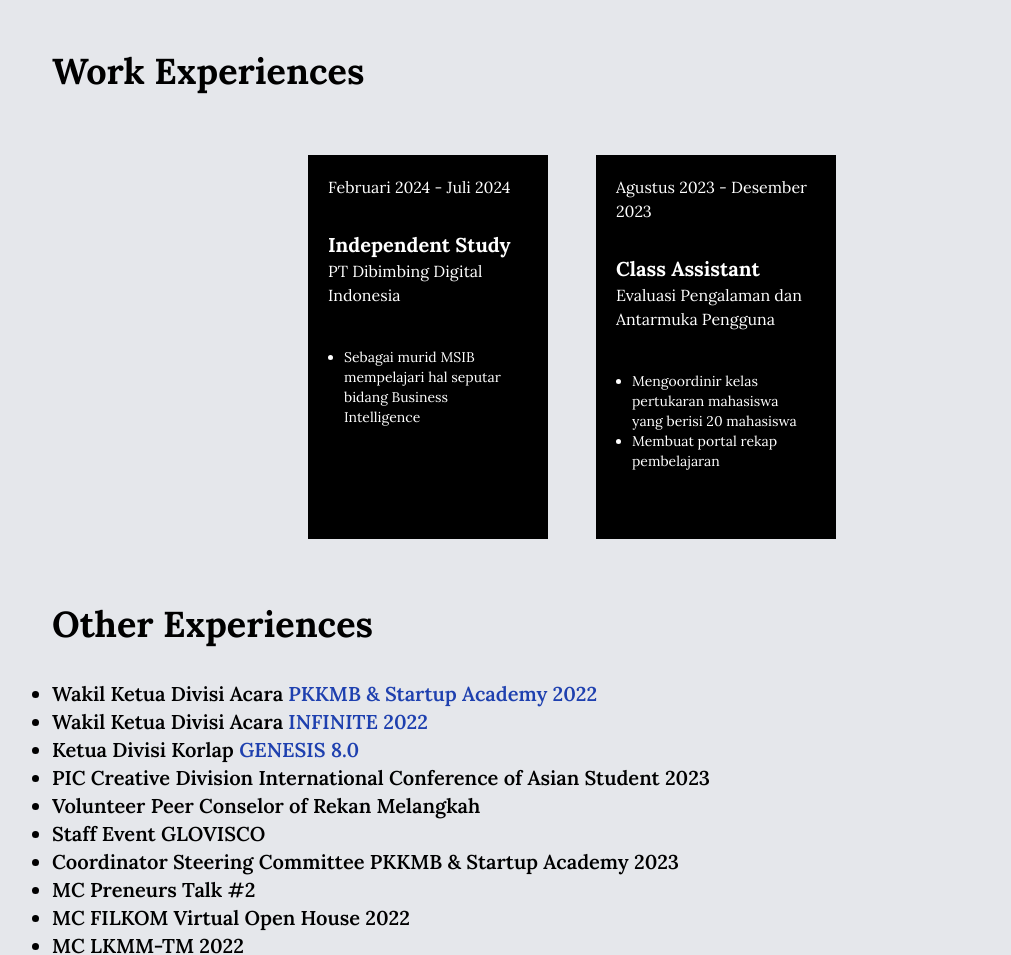
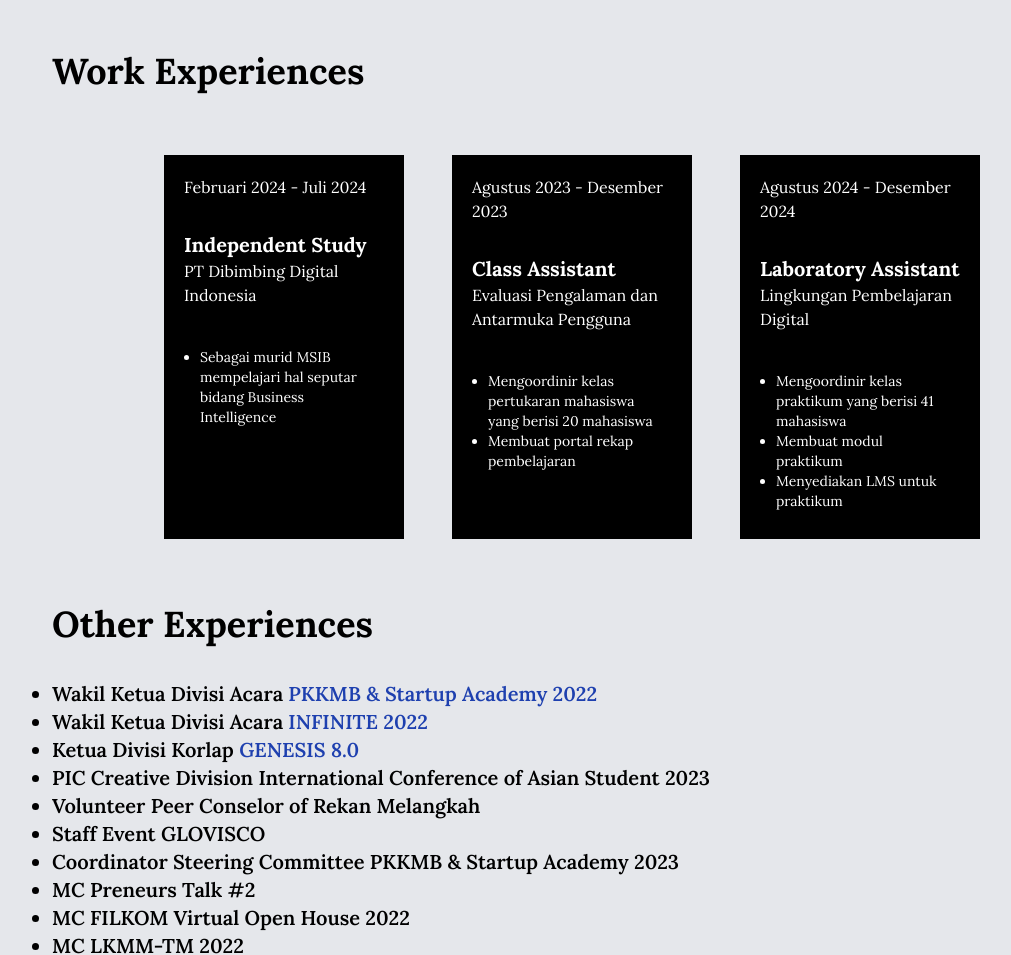
Before and after one commit to dhikasat/dhikasat.github.io, a plain HTML site: page index.html in a window 1280 px wide. Shown: the part 2159-3114 px from the top of the page, without its empty margins (44-1055 px from the left). Drawn offline with nearby package versions, Linux system fonts and the light colour scheme.

Commit message:
Update index.html

```diff
--- a/index.html
+++ b/index.html
@@ -228,6 +228,21 @@
             </ul>
           </div>
         </div>
+
+        <div
+          class="card bg-black w-96 sm:w-60 sm:h-96 sm:mr-12 mb-12 text-white p-5 hover:bg-blue-800 transition duration-0 hover:duration-200"
+        >
+          <h4>Agustus 2024 - Desember 2024</h4>
+          <h1 class="text-xl font-bold pt-8">Laboratory Assistant</h1>
+          <h2>Lingkungan Pembelajaran Digital</h2>
+          <div class="pt-10 px-4">
+            <ul style="list-style-type: disc">
+              <li class="text-sm">Mengoordinir kelas praktikum yang berisi 41 mahasiswa </li>
+              <li class="text-sm">Membuat modul praktikum</li>
+              <li class="text-sm">Menyediakan LMS untuk praktikum</li>
+            </ul>
+          </div>
+        </div>
       </div>
 
       <div style="display: flex; justify-content: left; margin-top: -135px;">
```
